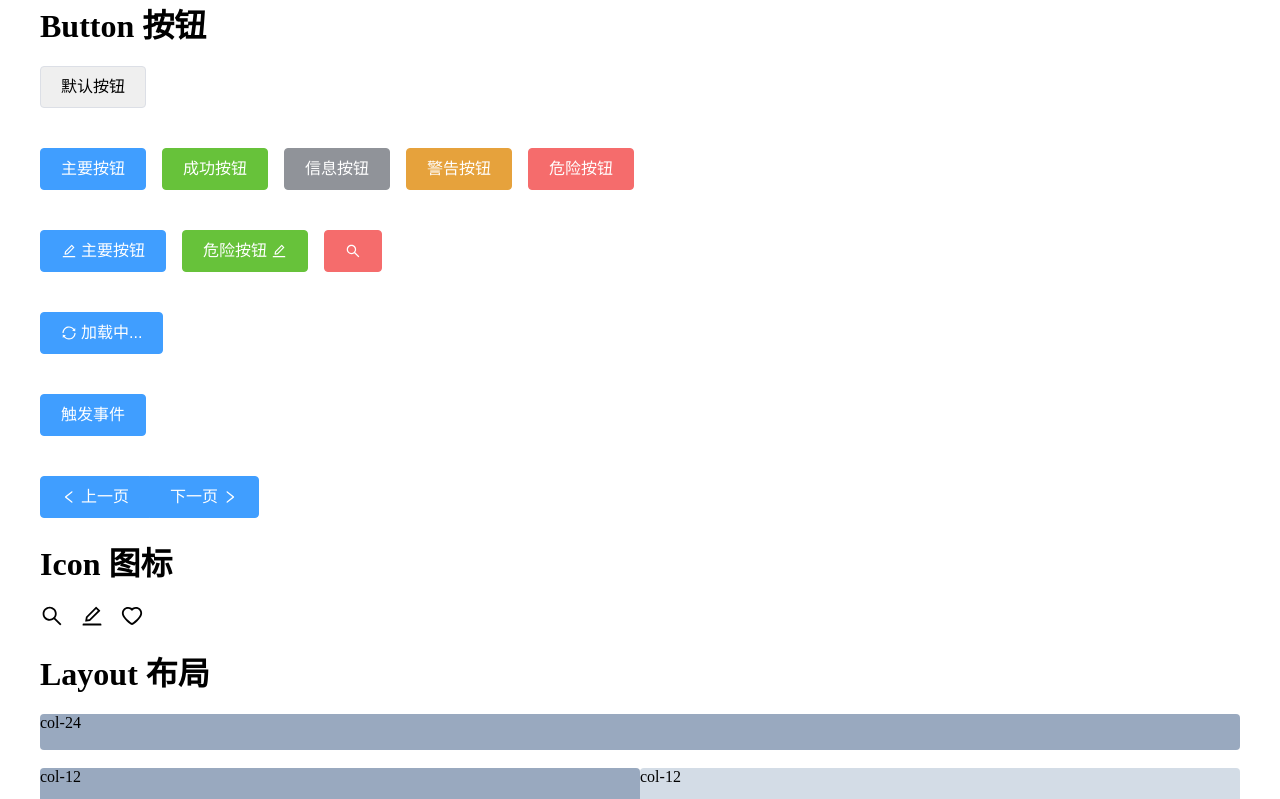
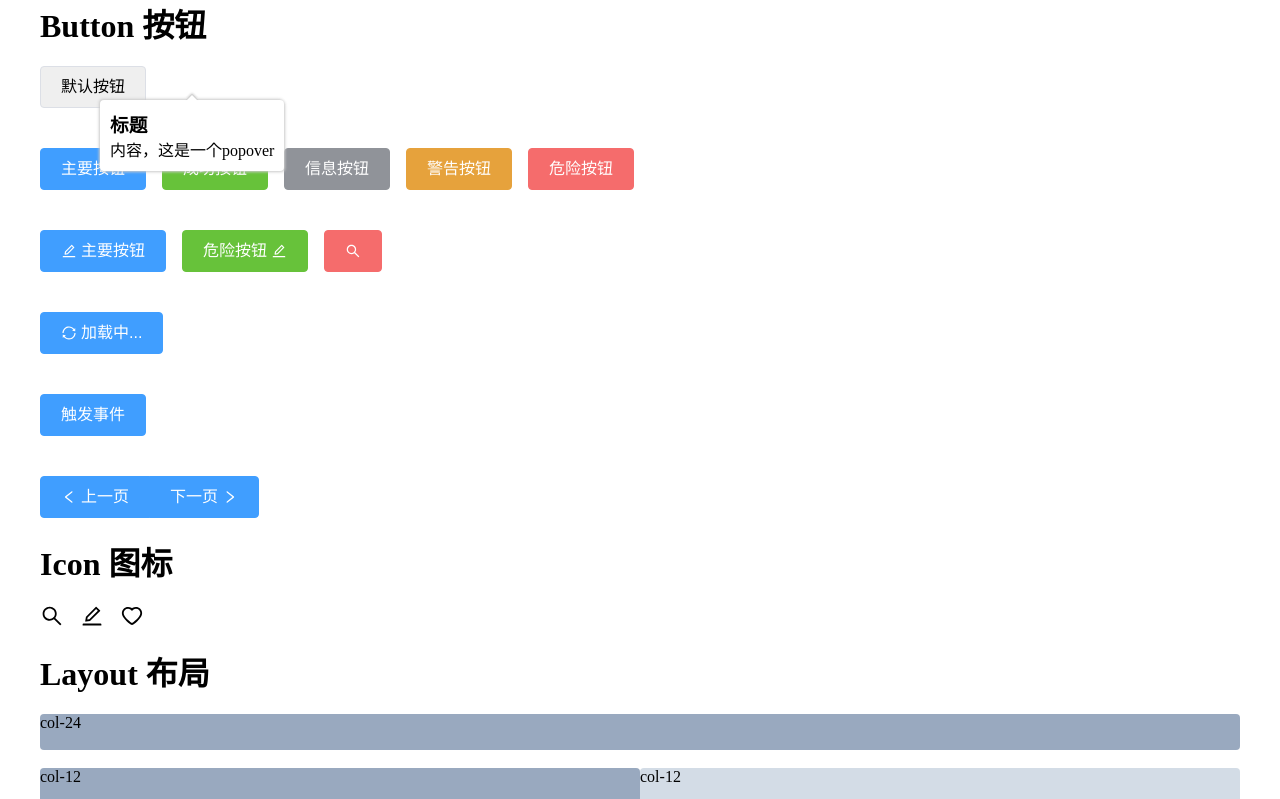
Before and after one commit to zhangyanling77/zyl-ui, a Vue app: page / in a window 1280 px wide. Shown: the top 799 px of the page. Built offline with nearby package versions, Linux system fonts and the light colour scheme.

Commit message:
feat：popover 实现

```diff
--- a/src/packages/popover/popover.vue
+++ b/src/packages/popover/popover.vue
@@ -1,17 +1,197 @@
 <template>
   <div class="zyl-popover">
-    popover
+    <div
+      class="zyl-popover-content"
+      :class="`content-${placement}`"
+      v-if="visible"
+      ref="content"
+      @click.stop
+    >
+      <h3 v-if="title">{{title}}</h3>
+      <slot>{{content}}</slot>
+      <div class="arrow"></div>
+    </div>
+    <slot name="reference"></slot>
   </div>
 </template>
 
 <script>
+// 事件绑定
+const on = (element, event, handler) => {
+  element.addEventListener(event, handler, false);
+};
+// 事件解绑
+const off = (element, event, handler) => {
+  element.removeEventListener(event, handler, false);
+};
 export default {
-  name: 'zyl-popover'
+  name: 'zyl-popover',
+  props: {
+    value: {
+      type: Boolean,
+      default: false,
+    },
+    placement: {
+      validator(type) {
+        if (!['top', 'bottom', 'left', 'right'].includes(type)) {
+          console.error('placement类型不合法！必须为：' + ['top', 'bottom', 'left', 'right'].join('、') + '其中之一。')
+        }
+        return true
+      }
+    },
+    width: String,
+    title: String,
+    content: String,
+    trigger: {
+      type: String, // click or hover
+    },
+  },
+  data() {
+    return {
+      visible: false,
+    }
+  },
+  watch: {
+    visible(value){
+      this.$emit('input',value)
+    },
+    value: {
+      immediate: true,
+      handler(value) {
+        this.visible = value;
+        if (value) {
+          // 显示
+          this.$nextTick(() => {
+            let content = this.$refs.content;
+            document.body.appendChild(content);
+            if (this.trigger == "hover") {
+              on(content, "mouseenter", this.handleMouseEnter);
+              on(content, "mouseleave", this.handleMouseLeave);
+            }
+          });
+        }
+      }
+    },
+  },
+  mounted() {
+    // 绑定事件了
+    let reference = this.$slots.reference; // 获取插槽里的vnode
+    if (reference) {
+      this.reference = reference[0].elm; // 拿到vnode里的真实节点
+    }
+    // 根据trigger来绑事件
+    if (this.trigger == 'hover') {
+      on(this.$el, "mouseenter", this.handleMouseEnter);
+      on(this.$el, "mouseleave", this.handleMouseLeave);
+    } else if (this.trigger == 'click') {
+      on(this.reference, 'click', this.toggle)
+      on(document, 'click', this.handleDocumentClick)
+    }
+  },
+  methods: {
+    toggle() {
+      this.visible = !this.visible
+    },
+    handleDocumentClick(e) {
+      if (this.$el.contains(e.target)) {
+        return false;
+      } else {
+        this.visible = false
+      }
+    },
+    handleMouseEnter() {
+      clearTimeout(this.timer);
+      this.visible = true;
+    },
+    handleMouseLeave() {
+      this.timer = setTimeout(() => {
+        this.visible = false;
+      }, 200);
+    },
+  },
+  beforeDestroy() {
+    // 销毁得时候解绑事件
+    off(this.$el, "mouseenter", this.handleMouseEnter);
+    off(this.$el, "mouseleave", this.handleMouseLeave);
+    off(this.reference, "click", this.toggle);
+    off(document, "click", this.handleDocumentClick);
+  },
 }
 </script>
 
 <style lang="scss">
   .zyl-popover {
-
+    display: inline-block;
+    position: relative;
+  }
+  .zyl-popover-content {
+    position: absolute;
+    top: 100px;
+    left: 100px;
+    padding: 10px;
+    border-radius: 4px;
+    z-index: 10;
+    box-shadow: -1px -1px 3px #ccc, 1px 1px 3px #ccc;
+    background: #fff;
+  }
+  .arrow {
+    position: absolute;
+  }
+  .arrow::before,
+  .arrow::after {
+    content: "";
+    display: block;
+    width: 0;
+    height: 0;
+    border: 6px solid #ccc;
+    border-left-color: transparent;
+    border-right-color: transparent;
+    border-top-color: transparent;
+    position: absolute;
+  }
+  .arrow::after {
+    border-bottom-color: #fff;
+    transform: translateY(1px);
+    filter: drop-shadow(0 -2px 1px #ccc);
+  }
+  .content-top {
+    .arrow {
+      left: 50%;
+      margin-left: -6px;
+      bottom: 0px;
+      &::after,
+      &::before {
+        transform: rotate(180deg);
+      }
+    }
+  }
+  .content-bottom {
+    .arrow {
+      left: 50%;
+      margin-left: -6px;
+      top: -12px;
+    }
+  }
+  .content-left {
+    .arrow {
+      top: 50%;
+      margin-top: -6px;
+      right: 0px;
+      &::after,
+      &::before {
+        transform: rotate(90deg);
+      }
+    }
+  }
+  .content-right {
+    .arrow {
+      top: 50%;
+      margin-top: -6px;
+      left: -12px;
+      &::after,
+      &::before {
+        transform: rotate(-90deg);
+      }
+    }
   }
 </style>
```
